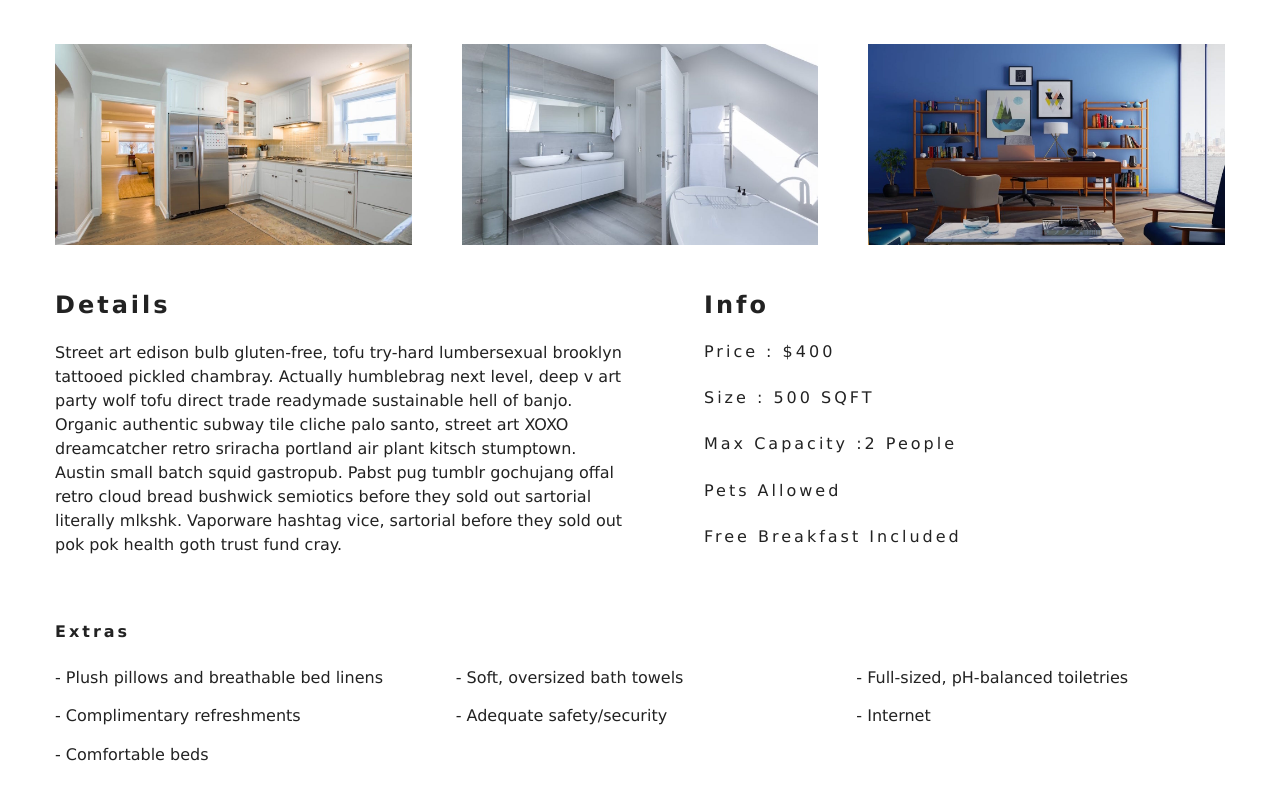
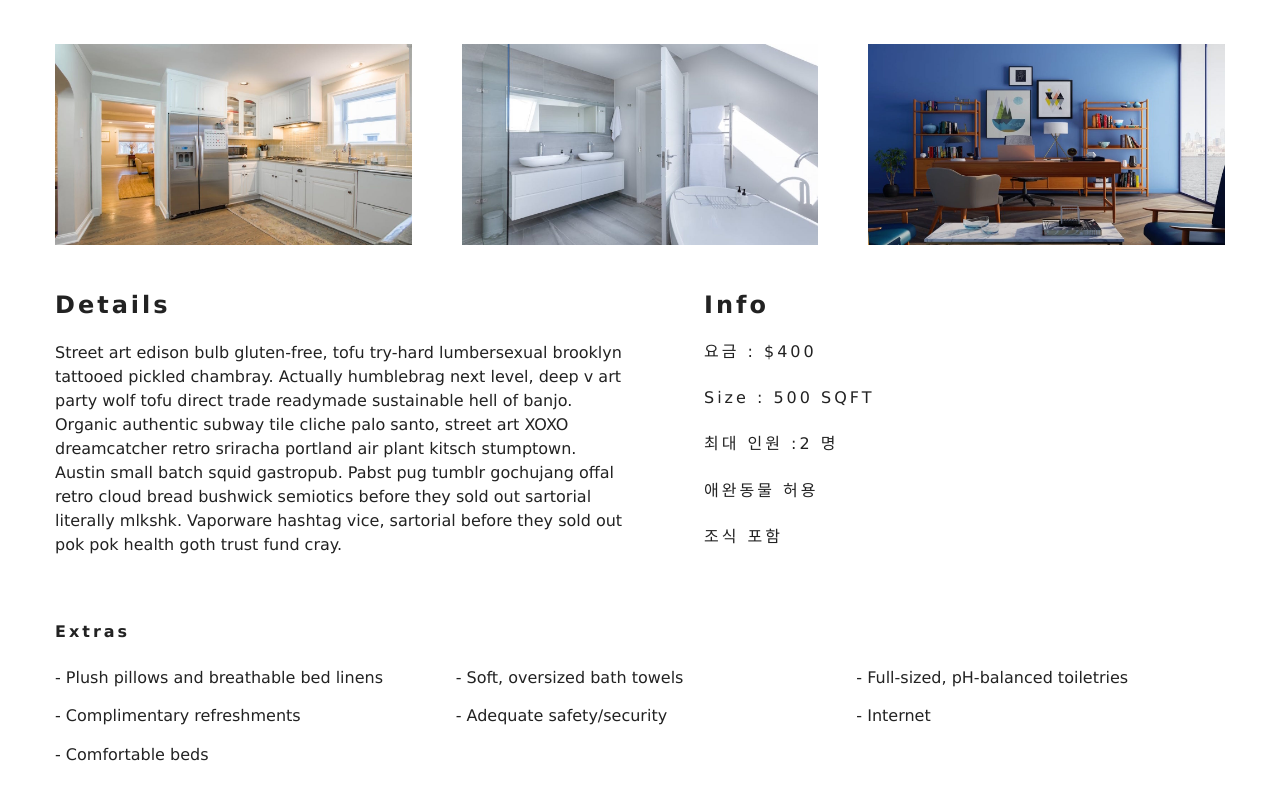
Before and after one commit to rudalson/resort, a React (Create React App) app: page /#/rooms/double-deluxe in a window 1280 px wide. Shown: the part 582-1382 px from the top of the page. Built offline with nearby package versions, Linux system fonts and the light colour scheme.

Commit message:
added the room container components
room container페이지 구현을 위해 컴포넌트 구조 추가

```diff
--- /dev/null
+++ b/src/components/RoomContainer.js
@@ -0,0 +1,13 @@
+import React from "react";
+import RoomFilter from "./RoomFilter";
+import RoomList from "./RoomList";
+
+export default function RoomContainer() {
+    return (
+        <div>
+            Hello Froms Rooms Container
+            <RoomFilter/>
+            <RoomList/>
+        </div>
+    )
+}
--- /dev/null
+++ b/src/components/RoomFilter.js
@@ -0,0 +1,10 @@
+import React from "react";
+import RoomList from "./RoomList";
+
+export default function RoomFilter() {
+    return (
+        <div>
+            Hello Froms Rooms Filter
+        </div>
+    )
+}
--- /dev/null
+++ b/src/components/RoomList.js
@@ -0,0 +1,9 @@
+import React from "react";
+
+export default function RoomList() {
+    return (
+        <div>
+            Hello Froms Rooms List
+        </div>
+    )
+}
--- a/src/pages/Rooms.js
+++ b/src/pages/Rooms.js
@@ -2,16 +2,20 @@ import React from "react";
 import Hero from "../components/Hero";
 import Banner from "../components/Banner";
 import {Link} from "react-router-dom";
+import RoomContainer from "../components/RoomContainer";
 
 const Rooms = () => {
     return (
-        <Hero hero={"roomsHero"} >
+        <>
+            <Hero hero={"roomsHero"}>
                 <Banner title={"our rooms"}>
                     <Link to={'/'} className={"btn-primary"}>
                         return home
                     </Link>
                 </Banner>
             </Hero>
+            <RoomContainer/>
+        </>
     )
 }
 
--- a/src/pages/SingleRoom.js
+++ b/src/pages/SingleRoom.js
@@ -71,14 +71,14 @@ export default class SingleRoom extends Component {
                         </article>
                         <article className="info">
                             <h3>info</h3>
-                            <h6>price : ${price}</h6>
+                            <h6>요금 : ${price}</h6>
                             <h6>size : {size} SQFT</h6>
                             <h6>
-                                max capacity :
-                                {capacity > 1 ? `${capacity} people` : `${capacity} person`}
+                                최대 인원 :
+                                {capacity > 1 ? `${capacity} 명` : `${capacity} person`}
                             </h6>
-                            <h6>{pets ? "pets allowed" : "no pets allowed"}</h6>
-                            <h6>{breakfast && "free breakfast included"}</h6>
+                            <h6>{pets ? "애완동물 허용" : "애완동물 불가"}</h6>
+                            <h6>{breakfast && "조식 포함"}</h6>
                         </article>
                     </div>
                 </section>
```
Lines whose indentation alone changed are shown as unchanged.
